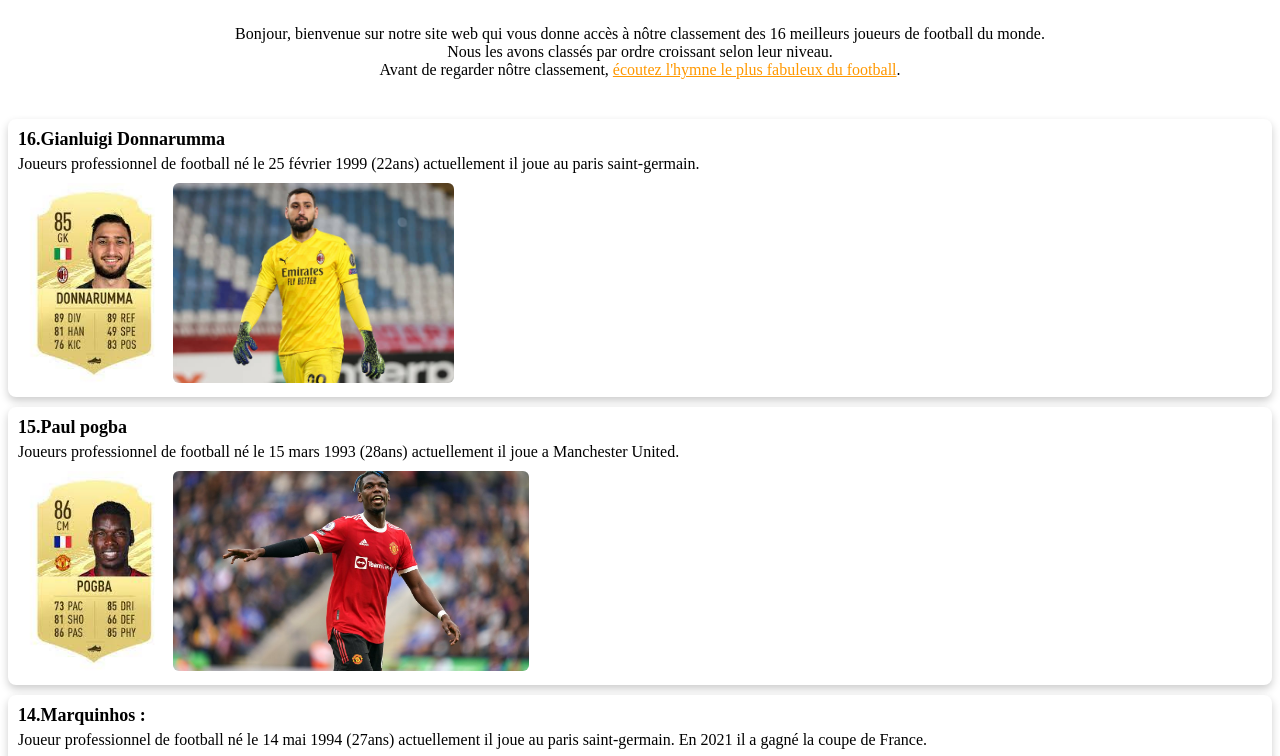
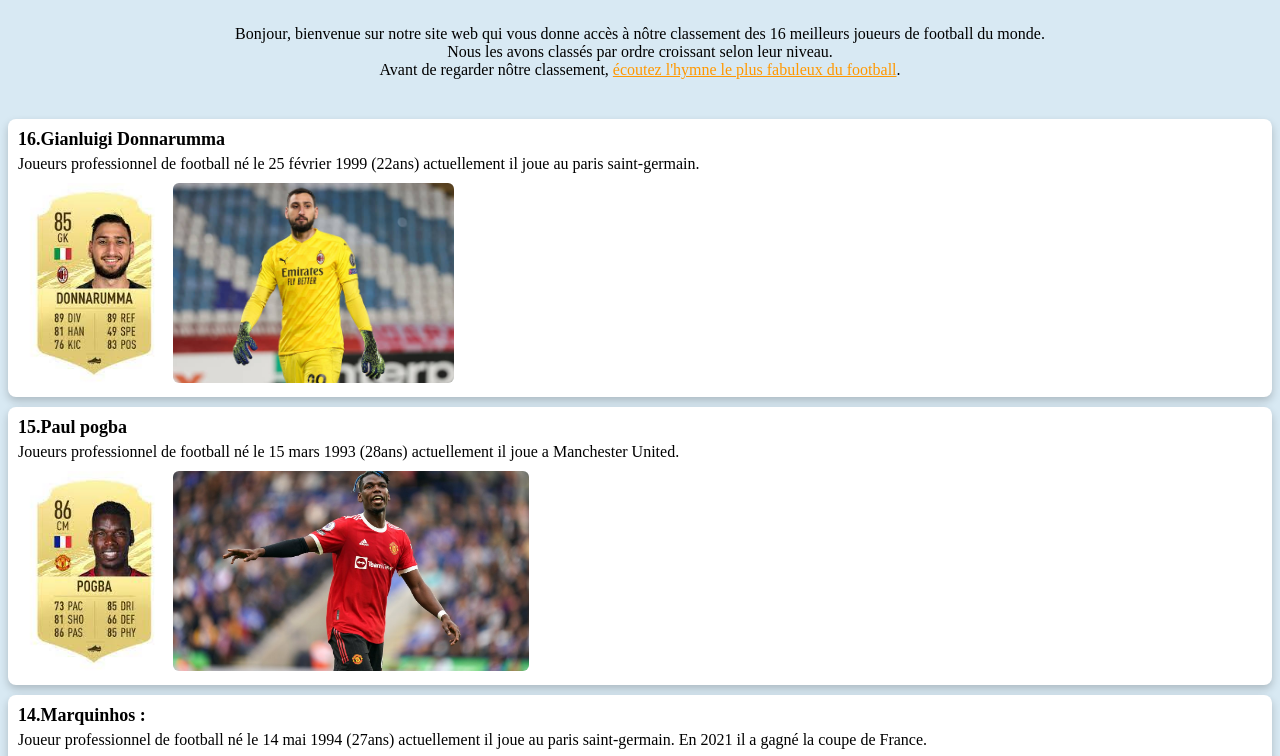
Before and after one commit to matteokeole/Top16Football, a plain HTML site: page index.html in a window 1280 px wide. Shown: the part 73-829 px from the top of the page. Drawn offline with Linux system fonts and the light colour scheme.

Commit message:
Update main.css

```diff
--- a/assets/css/main.css
+++ b/assets/css/main.css
@@ -1,6 +1,7 @@
 @import url("https://fonts.googleapis.com/css2?family=Lilita+One&display=swap");
 
 body {
+	background-color: #d8e9f3;
 	font-family: Rubik
 }
 
```
